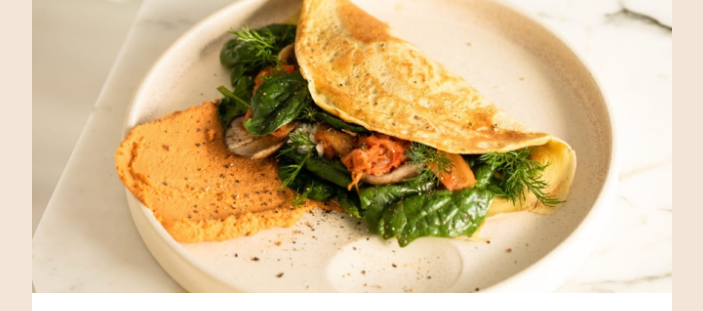
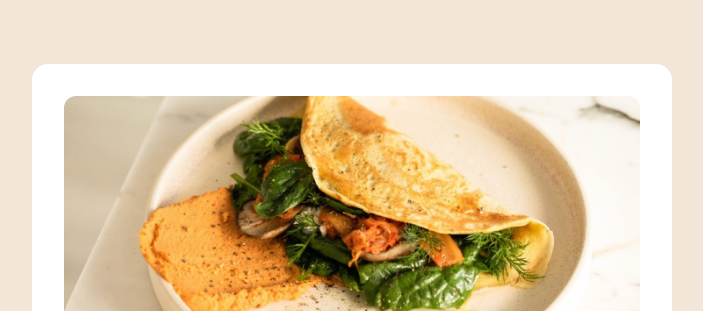
Before and after one commit to abdullah-202/recipe-page, a website: page index.html in a window 1280 px wide. Shown: the top 311 px of the page, without its empty margins (288-991 px from the left). Drawn offline with Linux system fonts and the light colour scheme.

Commit message:
Change in desktop mode to be as close as design

```diff
--- a/index.html
+++ b/index.html
@@ -15,9 +15,11 @@
     <title>Frontend Mentor | Recipe page</title>
   </head>
   <body>
-    <div class="w-screen h-full sm:w-[640px] sm:m-auto bg-white">
+    <div
+      class="w-screen h-full sm:w-[640px] sm:m-auto bg-white sm:p-8 sm:my-16 sm:rounded-2xl"
+    >
       <img
-        class="w-screen"
+        class="w-screen rounded-xl"
         src="./assets/images/image-omelette.jpeg"
         alt="image-omelette"
       />
```
Also changed, not shown: README.md (renamed from README-template.md), src/output.css.
